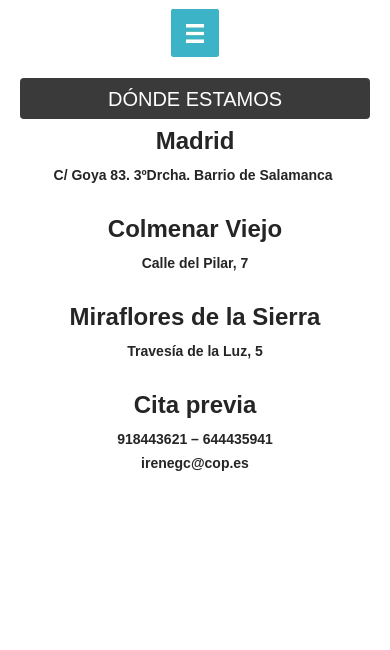
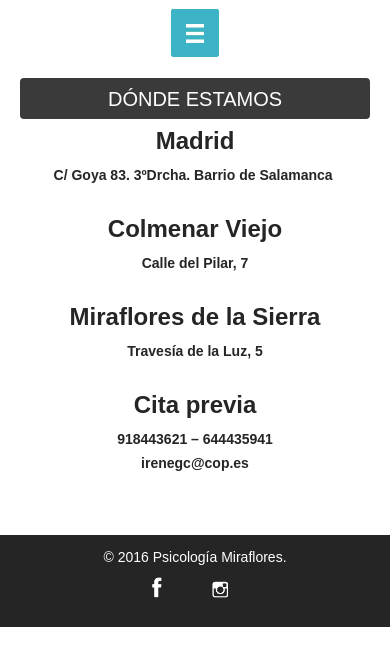
Before and after one commit to manolomaroto/aplcacionCitas, a plain HTML site: page prototipo03/dondeestamos.html in a window 390 px wide. Shown: the part 194-844 px from the top of the page. Drawn offline with Linux system fonts and the light colour scheme.

Commit message:
Quitado alto pagina de situacion

```diff
--- a/prototipo03/dondeestamos.html
+++ b/prototipo03/dondeestamos.html
@@ -34,7 +34,7 @@
 			</li>
 		</ul>
 	</div>
-	<div id="body" class="situacion">
+	<div id="body">
 		<h1><span>Dónde estamos</span></h1>
 		<div>
 
--- a/prototipo03/js/mobile.js
+++ b/prototipo03/js/mobile.js
@@ -3,7 +3,6 @@
 
 window.onload = function(){
 
-	$(".situacion").height($(window).height());
 
 	checkCookie();
 	$("#botonAceptarCookies").click(setCookie);
```
